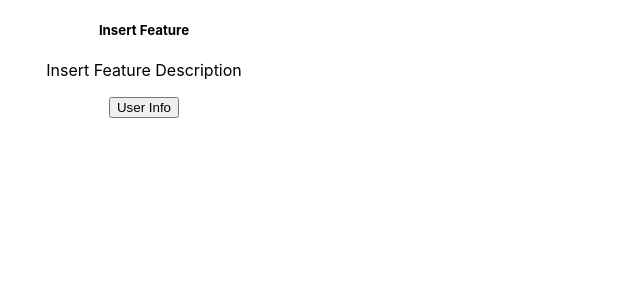
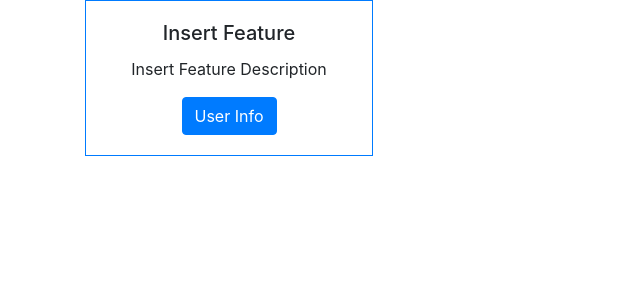
Before and after one commit to gaya20/TT3_Group3, a React (Create React App) app: page / in a window 1280 px wide. Shown: the top 300 px of the page, without its empty margins (0-640 px from the left). Built offline with nearby package versions, Linux system fonts and the light colour scheme.

Commit message:
Added Bootstrap and borders to Card component

```diff
--- a/public/index.html
+++ b/public/index.html
@@ -24,6 +24,7 @@
       work correctly both with client-side routing and a non-root public URL.
       Learn how to configure a non-root public URL by running `npm run build`.
     -->
+    <link rel="stylesheet" href="https://maxcdn.bootstrapcdn.com/bootstrap/4.0.0/css/bootstrap.min.css" integrity="sha384-Gn5384xqQ1aoWXA+058RXPxPg6fy4IWvTNh0E263XmFcJlSAwiGgFAW/dAiS6JXm" crossorigin="anonymous">
     <title>React App</title>
   </head>
   <body>
@@ -39,5 +40,8 @@
       To begin the development, run `npm start` or `yarn start`.
       To create a production bundle, use `npm run build` or `yarn build`.
     -->
+    <script src="https://code.jquery.com/jquery-3.2.1.slim.min.js" integrity="sha384-KJ3o2DKtIkvYIK3UENzmM7KCkRr/rE9/Qpg6aAZGJwFDMVNA/GpGFF93hXpG5KkN" crossorigin="anonymous"></script>
+    <script src="https://cdnjs.cloudflare.com/ajax/libs/popper.js/1.12.9/umd/popper.min.js" integrity="sha384-ApNbgh9B+Y1QKtv3Rn7W3mgPxhU9K/ScQsAP7hUibX39j7fakFPskvXusvfa0b4Q" crossorigin="anonymous"></script>
+    <script src="https://maxcdn.bootstrapcdn.com/bootstrap/4.0.0/js/bootstrap.min.js" integrity="sha384-JZR6Spejh4U02d8jOt6vLEHfe/JQGiRRSQQxSfFWpi1MquVdAyjUar5+76PVCmYl" crossorigin="anonymous"></script>
   </body>
 </html>
--- a/src/components/Card/index.jsx
+++ b/src/components/Card/index.jsx
@@ -2,13 +2,17 @@
 
 const Card = () => {
     return (
-            <div className="Card" style={{ width: "18rem" }} >
+
+        <div className="Card" style={{ width: "18rem" }} >
+            <div className="border border-primary">
                 <div className="card-body" >
                     <h5 className="card-title">Insert Feature</h5>
                     <p className="card-text">Insert Feature Description</p>
-                    <button className="btn btn-primary" href = "/UserInfo">User Info</button>
+                    <button className="btn btn-primary" href="/UserInfo">User Info</button>
+
                 </div>
             </div>
+        </div>
     )
 }
 
```
Also changed, not shown: src/routers/index.jsx (deleted).
